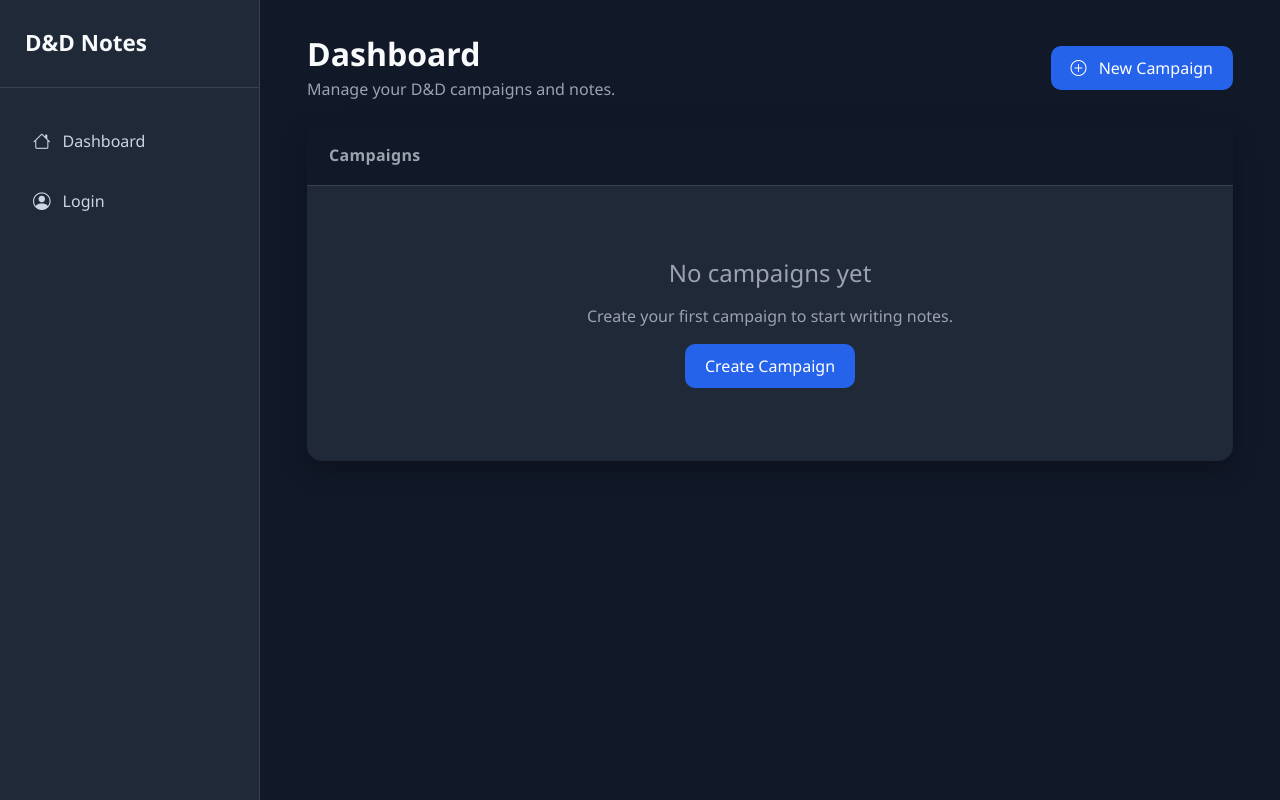
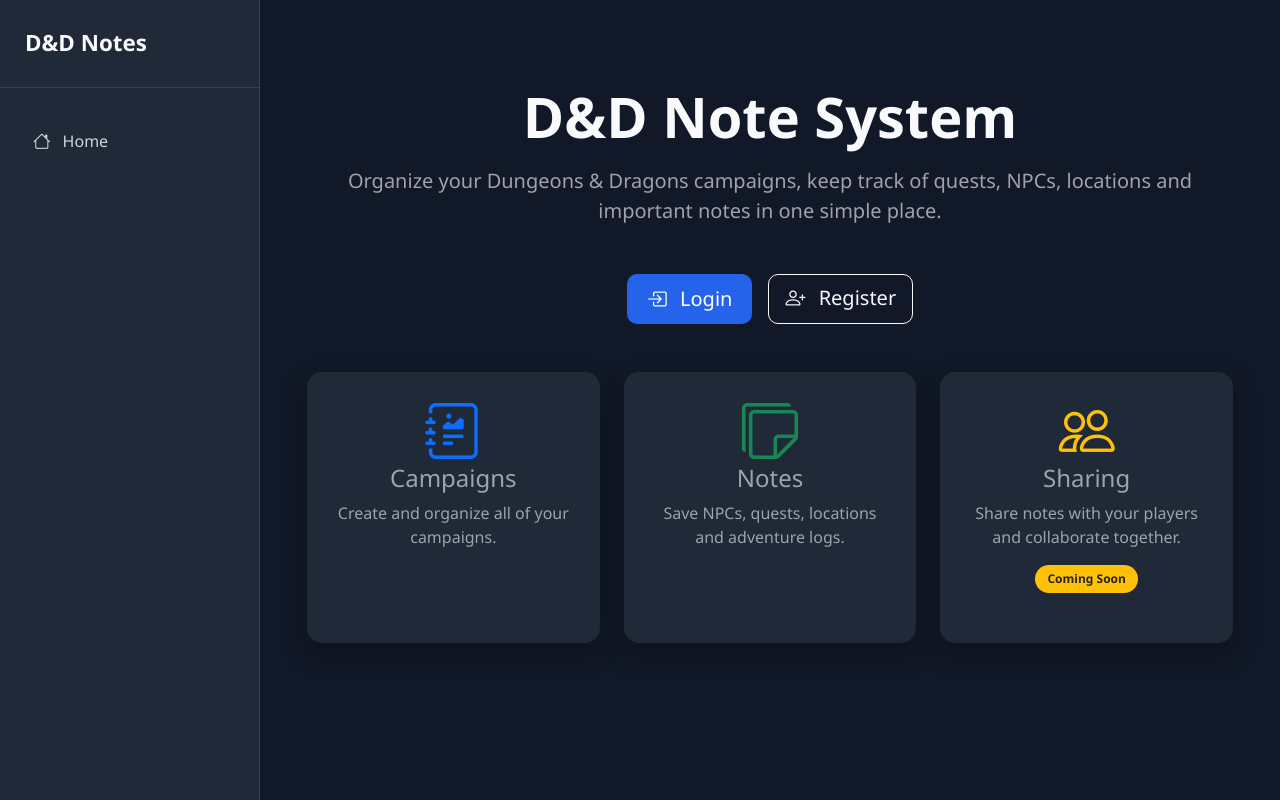
Before and after one commit to Fraccytv/DnD-Note-System, a Django app: page / in a window 1280 px wide. Run offline with Django 5.2, Linux system fonts and the light colour scheme; data that the repository does not hold is empty; some libraries are stand-ins or nearby versions.

Commit message:
Add landing page and improve auth navigation
Add a landing page for unauthenticated users with feature overview. Update home page to show different content based on authentication status. Refactor sidebar navigation to display conditional menu items (New Note/Campaign) based on context. Change logout redirect from login to home. Pass campaign context through views for better page navigation.

```diff
--- a/notes/templates/notes/home.html
+++ b/notes/templates/notes/home.html
@@ -2,63 +2,24 @@
 
 {% block main %}
   <div class="container-fluid">
+    {% if user.is_authenticated %}
       <!-- Page Header -->
-
       <div class="d-flex justify-content-between align-items-center mb-4">
         <div>
           <h2 class="fw-bold mb-1">Dashboard</h2>
-
           <p class="text-secondary mb-0">Manage your D&D campaigns and notes.</p>
         </div>
 
-      <a href="{% url 'make_campaign' %}" class="btn btn-primary">
+        {% comment %} <a href="{% url 'make_campaign' %}" class="btn btn-primary">
           <i class="bi bi-plus-circle me-2"></i>
-
           New Campaign
-      </a>
+        </a> {% endcomment %}
       </div>
 
-    <!-- Stats -->
-    {% comment %}
-    <div class="row mb-4">
-      <div class="col-lg-4 mb-3">
-        <div class="card">
-          <div class="card-body">
-            <h6 class="text-secondary">Total Campaigns</h6>
-
-            <h2 class="fw-bold">{{ campaigns|length }}</h2>
-          </div>
-        </div>
-      </div>
-
-      <div class="col-lg-4 mb-3">
-        <div class="card">
-          <div class="card-body">
-            <h6 class="text-secondary">Total Notes</h6>
-
-            <h2 class="fw-bold">Coming Soon</h2>
-          </div>
-        </div>
-      </div>
-
-      <div class="col-lg-4 mb-3">
-        <div class="card">
-          <div class="card-body">
-            <h6 class="text-secondary">Members</h6>
-
-            <h2 class="fw-bold">Coming Soon</h2>
-          </div>
-        </div>
-      </div>
-    </div> {% endcomment %}
-
       <!-- Campaign List -->
-
       <div class="card">
         <div class="card-header d-flex justify-content-between align-items-center">
           <span>Campaigns</span>
-
-        {% comment %} <span class="badge bg-primary">{{ campaigns|length }}</span> {% endcomment %}
         </div>
 
         <div class="card-body">
@@ -68,23 +29,20 @@
                 <div class="col-lg-4 col-md-6 mb-4">
                   <div class="card campaign-card h-100">
                     <div class="card-body d-flex flex-column">
-                    <!-- Header -->
                       <div class="d-flex justify-content-between align-items-center mb-3">
                         <h5 class="campaign-title mb-0">{{ c.name }}</h5>
 
-                      <form action="{% url 'delete_campaign' c.id %}" method="POST" class="m-0" onsubmit="return confirm('er du sikker?')">
+                        <form action="{% url 'delete_campaign' c.id %}" method="POST" class="m-0" onsubmit="return confirm('Are you sure?')">
                           {% csrf_token %}
 
-                        <button type="submit" class="btn btn-sm btn-outline-danger"><i class="bi bi-trash">Delete Campaign</i></button>
+                          <button type="submit" class="btn btn-sm btn-outline-danger"><i class="bi bi-trash">Delete campaign</i></button>
                         </form>
                       </div>
 
-                    <!-- Description -->
                       <p class="campaign-description flex-grow-1">{{ c.description|truncatechars:120 }}</p>
 
                       <hr />
 
-                    <!-- Footer -->
                       <a href="{% url 'campaign_detail' c.id %}" class="btn btn-outline-light w-100">Open Campaign</a>
                     </div>
                   </div>
@@ -94,11 +52,74 @@
           {% else %}
             <div class="text-center py-5">
               <h4 class="mb-3">No campaigns yet</h4>
+
               <p class="text-secondary">Create your first campaign to start writing notes.</p>
+
               <a href="{% url 'make_campaign' %}" class="btn btn-primary">Create Campaign</a>
             </div>
           {% endif %}
         </div>
       </div>
+    {% else %}
+      <!-- Landing Page -->
+
+      <div class="py-5 text-center">
+        <h1 class="display-4 fw-bold mb-3">D&D Note System</h1>
+
+        <p class="lead text-secondary mb-5">Organize your Dungeons & Dragons campaigns, keep track of quests, NPCs, locations and important notes in one simple place.</p>
+
+        <div class="d-flex justify-content-center gap-3 mb-5">
+          <a href="{% url 'login' %}" class="btn btn-primary btn-lg">
+            <i class="bi bi-box-arrow-in-right me-2"></i>
+            Login
+          </a>
+
+          <a href="{% url 'register' %}" class="btn btn-outline-light btn-lg">
+            <i class="bi bi-person-plus me-2"></i>
+            Register
+          </a>
+        </div>
+
+        <div class="row g-4">
+          <div class="col-md-4">
+            <div class="card h-100">
+              <div class="card-body text-center">
+                <i class="bi bi-journal-richtext display-4 text-primary mb-3"></i>
+
+                <h4>Campaigns</h4>
+
+                <p class="text-secondary">Create and organize all of your campaigns.</p>
+              </div>
+            </div>
+          </div>
+
+          <div class="col-md-4">
+            <div class="card h-100">
+              <div class="card-body text-center">
+                <i class="bi bi-stickies display-4 text-success mb-3"></i>
+
+                <h4>Notes</h4>
+
+                <p class="text-secondary">Save NPCs, quests, locations and adventure logs.</p>
+              </div>
+            </div>
+          </div>
+
+          <div class="col-md-4">
+            <div class="card h-100">
+              <div class="card-body text-center">
+                <i class="bi bi-people display-4 text-warning mb-3"></i>
+
+                <h4>Sharing</h4>
+
+                <p class="text-secondary">Share notes with your players and collaborate together.</p>
+
+                <span class="badge bg-warning text-dark">Coming Soon</span>
+              </div>
+            </div>
+          </div>
+        </div>
+      </div>
+    {% endif %}
   </div>
 {% endblock %}
--- a/notes/views.py
+++ b/notes/views.py
@@ -57,7 +57,8 @@ class DeleteCampaignView(View):
 class MakeNoteView(View):
     def get(self, request, campaign_id):
         form = NoteForm()
-        context = {"form": form, "campaign_id": campaign_id}
+        campaign_obj = Campaign.objects.get(id=campaign_id)
+        context = {"form": form, "campaign_id": campaign_id, "campaign": campaign_obj}
         return render(request, "notes/make_notes.html", context)
 
     def post(self, request, campaign_id):
@@ -71,17 +72,20 @@ class MakeNoteView(View):
 
 
 class EditNoteView(View):
-    def get(self, request, note_id):
+    def get(self, request, note_id, campaign_id):
         note_obj = Note.objects.get(id=note_id)
         form = NoteForm(instance=note_obj)
+        campaign_obj = Campaign.objects.get(id=campaign_id)
         context = {
             "form": form,
             "note": note_obj,
+            "campaign": campaign_obj,
         }
         return render(request, "notes/edit_note.html", context)
 
-    def post(self, request, note_id):
+    def post(self, request, note_id, campaign_id):
         note_obj = Note.objects.get(id=note_id)
+        campaign_obj = Campaign.objects.get(id=campaign_id)
         form = NoteForm(request.POST, instance=note_obj)
         if form.is_valid():
             form.save()
@@ -91,6 +95,7 @@ class EditNoteView(View):
             context = {
                 "form": form,
                 "note": note_obj,
+                "campaign": campaign_obj,
             }
             return render(request, "notes/edit_note.html", context)
 
@@ -154,4 +159,4 @@ class LoginView(View):
 class LogoutView(View):
     def get(self, request):
         logout(request)
-        return redirect("login")
+        return redirect("home")
--- a/templates/base.html
+++ b/templates/base.html
@@ -5,67 +5,56 @@
 <html lang="en">
   <head>
     <meta charset="UTF-8" />
-
     <meta name="viewport" content="width=device-width, initial-scale=1.0" />
-
     <title>D&D Notes</title>
-
     {% bootstrap_css %}
-
     <link rel="stylesheet" href="https://cdn.jsdelivr.net/npm/bootstrap-icons@1.11.3/font/bootstrap-icons.min.css" />
-
     <link rel="stylesheet" href="{% static 'app.css' %}" />
   </head>
 
   <body>
     <div class="wrapper">
       <!-- Sidebar -->
-
       <aside class="sidebar">
         <div class="sidebar-header">
           <h3>D&D Notes</h3>
         </div>
 
         <ul class="sidebar-menu">
-          <li>
-            <a href="{% url 'home' %}">
-              <i class="bi bi-house"></i>
+          {% if user.is_authenticated %}
+            <li>
+              <span class="text-light">Welcome, <strong>{{ user.username }}</strong></span>
+            </li>
 
-              Dashboard
-            </a>
-          </li>
-
-          {% comment %} <li>
-            <a href="{% url 'make_campaign' %}">
-              <i class="bi bi-plus-circle"></i>
-
-              New Campaign
-            </a>
-          </li> {% endcomment %}
-
-          {% comment %} <li>
-            <a href="#">
-              <i class="bi bi-people"></i>
-
-              Members
-            </a>
-          </li> {% endcomment %}
-
-          <li>
-            <a href="{% url 'login' %}"><i class="bi bi-person-circle"></i>Login</a>
-          </li>
+            <li>
+              <a href="{% url 'home' %}"><i class="bi bi-house"></i>Dashboard</a>
+            </li>
+            {% if campaign %}
+              <li>
+                <a href="{% url 'make_note' campaign.id %}"><i class="bi bi-plus-circle"></i>New Note</a>
+              </li>
+            {% else %}
+              <li>
+                <a href="{% url 'make_campaign' %}">
+                  <i class="bi bi-plus-circle"></i>
+                  New Campaign
+                </a>
+              </li>
+            {% endif %}
+            <li>
+              <a href="{% url 'logout' %}"><i class="bi bi-person-circle"></i>Logout</a>
+            </li>
+          {% else %}
+            <li>
+              <a href="{% url 'home' %}"><i class="bi bi-house"></i>Home</a>
+            </li>
+          {% endif %}
         </ul>
       </aside>
 
       <!-- Main -->
 
       <main class="content">
-        {% comment %} <nav class="navbar navbar-expand bg-dark rounded shadow-sm mb-4">
-          <div class="container-fluid">
-            <span class="navbar-brand text-white">Dashboard</span>
-          </div>
-        </nav> {% endcomment %}
-
         {% block main %}
 
         {% endblock %}
```
Also changed, not shown: notes/templates/notes/campaign_detail.html (+19 -4 lines). Lines whose indentation alone changed are shown as unchanged.
